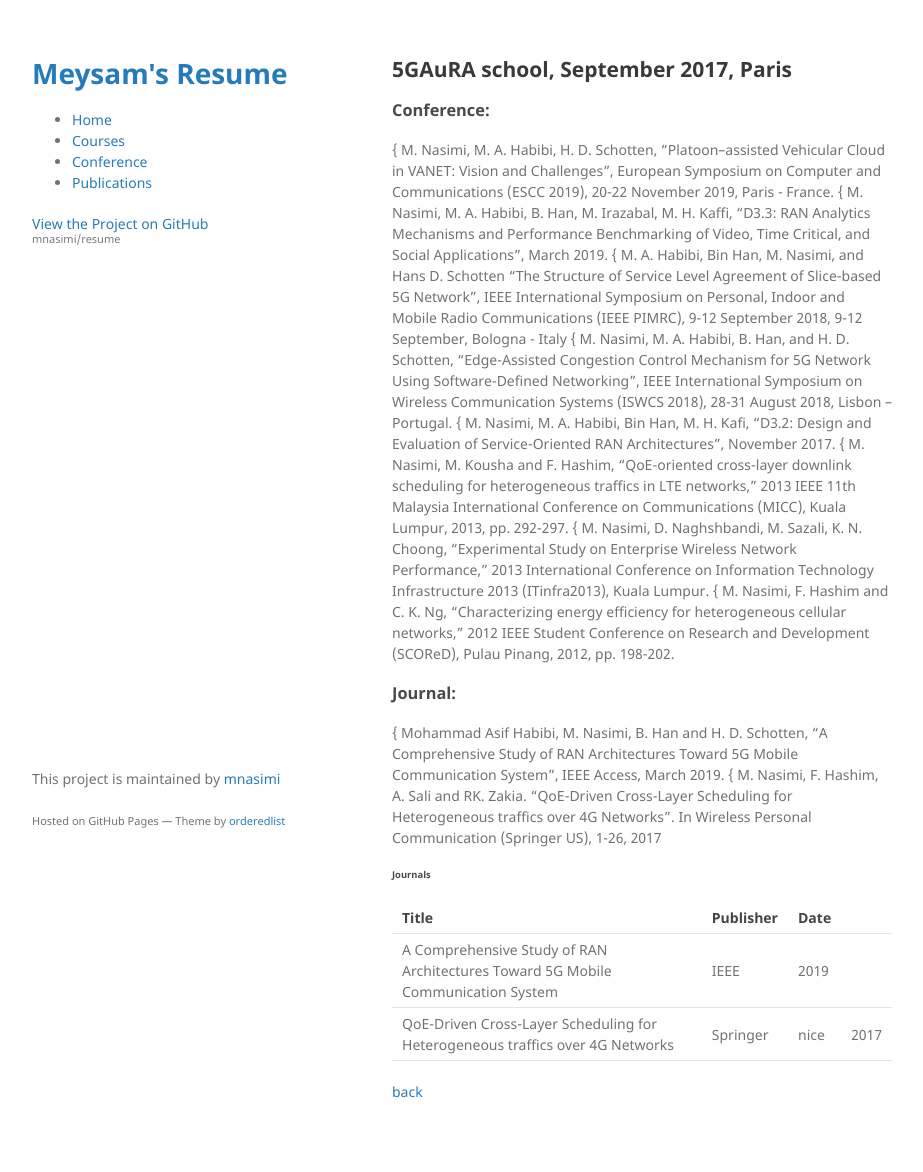
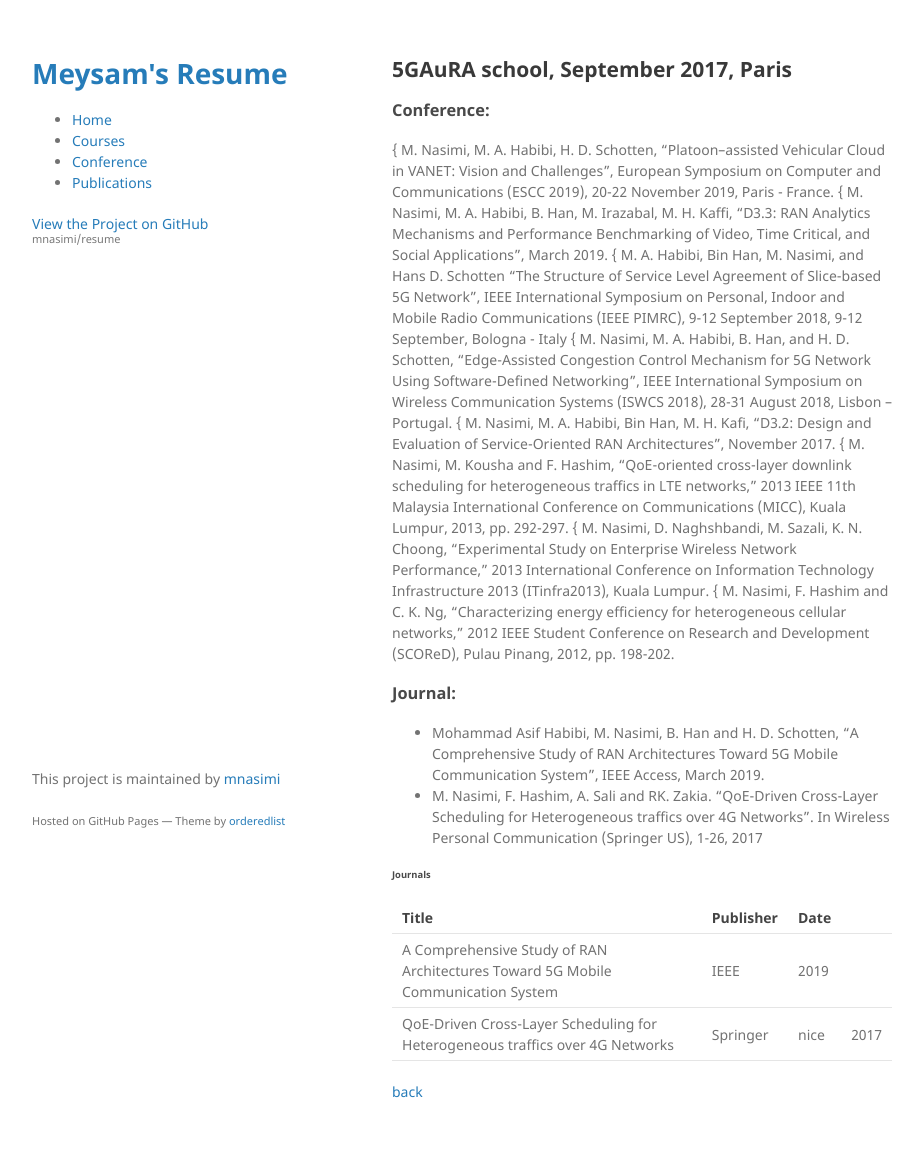
Before and after one commit to mnasimi/resume, a Jekyll site: the page built from page/publication.md, in a window 1280 px wide. Shown: the whole page, without its empty margins (178-1101 px from the left). Built offline with Jekyll 4.4.1, drawn with Linux system fonts in a browser that asks for light colours; the repository's description, which GitHub fills in, is left out; our own code applies the rules of GitHub Pages for plain Markdown files.

```diff
--- a/page/publication.md
+++ b/page/publication.md
@@ -33,9 +33,8 @@ heterogeneous cellular networks," 2012 IEEE Student Conference on Research and
 Development (SCOReD), Pulau Pinang, 2012, pp. 198-202.
 
 ### Journal:
-{ Mohammad Asif Habibi, M. Nasimi, B. Han and H. D. Schotten, "A Comprehensive Study of RAN Architectures Toward 5G Mobile Communication System",
-IEEE Access, March 2019.
-{ M. Nasimi, F. Hashim, A. Sali and RK. Zakia. "QoE-Driven Cross-Layer Scheduling for Heterogeneous traffics over 4G Networks". In Wireless Personal Communication (Springer US), 1-26, 2017
+- Mohammad Asif Habibi, M. Nasimi, B. Han and H. D. Schotten, "A Comprehensive Study of RAN Architectures Toward 5G Mobile Communication System", IEEE Access, March 2019.
+- M. Nasimi, F. Hashim, A. Sali and RK. Zakia. "QoE-Driven Cross-Layer Scheduling for Heterogeneous traffics over 4G Networks". In Wireless Personal Communication (Springer US), 1-26, 2017
 
 
 ###### Journals
```
